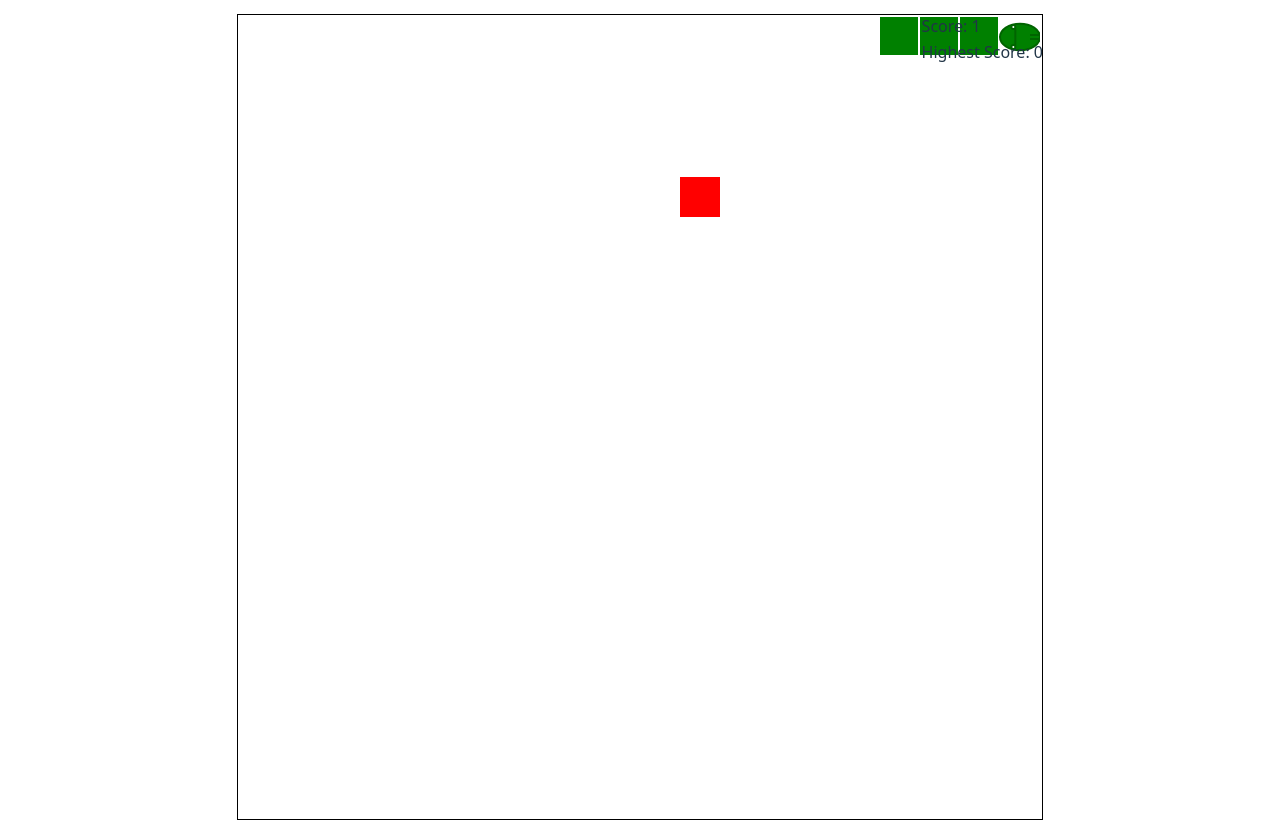
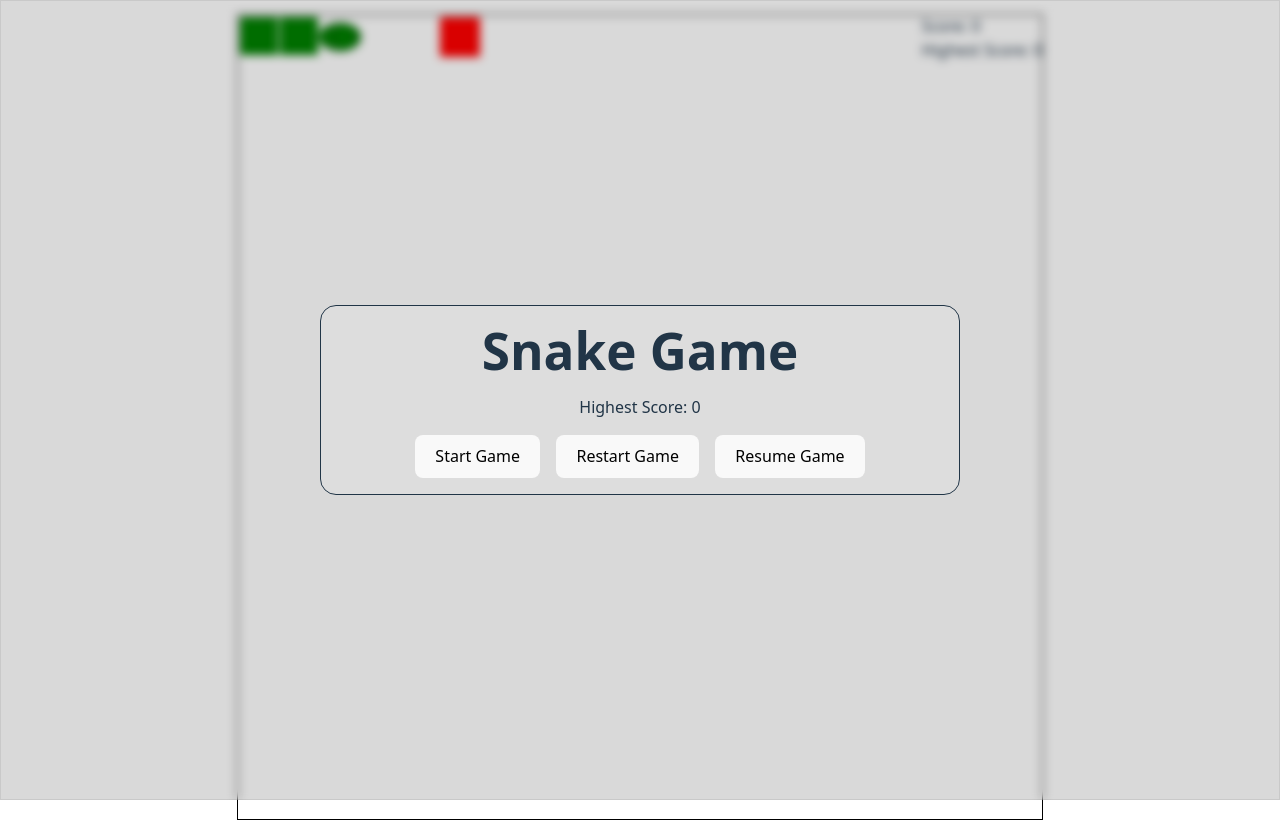
Before and after one commit to Ssaava/snake-game, a React (Vite) app: page / in a window 1280 px wide. Built offline with nearby package versions, Linux system fonts and the light colour scheme.

Commit message:
added menu to manage game start

```diff
--- a/src/App.tsx
+++ b/src/App.tsx
@@ -3,8 +3,27 @@ import GameBoard from "./components/GameBoard";
 import { useSnakeGameContext } from "./context/useSnakeGameContext";
 
 export default function App() {
-  const { score, highestScore } = useSnakeGameContext();
+  const {
+    score,
+    highestScore,
+    isGameOver,
+    setIsGameOver,
+    setSnake,
+    setDirection,
+    setFruit,
+  } = useSnakeGameContext();
   const [canvasSize, setCanvasSize] = useState(800);
+
+  const handleStartGame = () => {
+    setIsGameOver(false);
+    setSnake([
+      [0, 0],
+      [1, 0],
+      [2, 0],
+    ]);
+    setDirection("right");
+    setFruit([5, 0]);
+  };
 
   useEffect(() => {
     const adjustCanvasSize = () => {
@@ -19,13 +38,13 @@ export default function App() {
     <>
       <div
         className={`flex w-full game-container ${
-          canvasSize > 600 ? "min-h-100  items-center " : ""
+          canvasSize > 600 ? "min-h-screen  items-center " : ""
         } justify-center  `}
       >
         <div className="relative">
           {canvasSize > 600 && (
             <>
-              <div className="absolute flex flex-col ">
+              <div className="absolute top-0 right-0 flex flex-col ">
                 <p className="font-bold">Score: {score}</p>
                 <p className="font-bold">Highest Score: {highestScore}</p>
               </div>
@@ -40,6 +59,27 @@ export default function App() {
           <p className="font-bold">Highest Score: {highestScore}</p>
         </div>
       )}
+
+      {isGameOver && (
+        <>
+          <div className="absolute top-0 right-0 bottom-0 left-0 z-10 min-w-screen min-h-screen flex items-center justify-center bg-blur">
+            <div className="border text-center flex flex-col gap-4 settings">
+              <h1 className="text-center"> Snake Game</h1>
+              <p className="font-bold">Highest Score: {highestScore}</p>
+
+              <div className="flex gap-4 items-center w-fit mx-auto ">
+                <button type="button" onClick={handleStartGame}>
+                  Start Game
+                </button>
+                <button type="button" onClick={handleStartGame}>
+                  Restart Game
+                </button>
+                <button>Resume Game</button>
+              </div>
+            </div>
+          </div>
+        </>
+      )}
     </>
   );
 }
--- a/src/context/useSnakeGameContext.tsx
+++ b/src/context/useSnakeGameContext.tsx
@@ -8,10 +8,9 @@ import {
   useState,
 } from "react";
 import {
-  checkCurrentDirection,
   checkFruitCollision,
   checkGameOver,
-  handleHighScoreStorage,
+  handleProgressStorage,
   handleUserDirections,
 } from "../utils/helpers";
 
@@ -29,6 +28,7 @@ type SnakeGameContextType = {
   setScore: Dispatch<SetStateAction<number>>;
   setFruit: Dispatch<SetStateAction<[number, number]>>;
   setMegaFruit: Dispatch<SetStateAction<null | [number, number]>>;
+  setIsGameOver: Dispatch<SetStateAction<boolean>>;
 };
 
 const SnakeGameContextProvider = createContext<SnakeGameContextType>(
@@ -36,13 +36,17 @@ const SnakeGameContextProvider = createContext<SnakeGameContextType>(
 );
 
 export const SnakeGameContext = ({ children }: { children: ReactNode }) => {
-  const [snake, setSnake] = useState<[number, number][]>([
-    [0, 0],
-    [1, 0],
-    [2, 0],
-  ]);
+  const [snake, setSnake] = useState<[number, number][]>(
+    localStorage.getItem("snake")
+      ? JSON.parse(localStorage.getItem("snake") || "[]")
+      : [
+          [0, 0],
+          [1, 0],
+          [2, 0],
+        ]
+  );
   const [direction, setDirection] = useState("right");
-  const [isGameOver, setIsGameOver] = useState(false);
+  const [isGameOver, setIsGameOver] = useState(true);
   const [fruit, setFruit] = useState<[number, number]>([5, 0]);
   const [megaFruit, setMegaFruit] = useState<null | [number, number]>(null);
   const [score, setScore] = useState<number>(0);
@@ -57,7 +61,20 @@ export const SnakeGameContext = ({ children }: { children: ReactNode }) => {
       number
     ];
 
-    checkCurrentDirection(snakeHead, direction);
+    switch (direction) {
+      case "up":
+        snakeHead[1] -= 1;
+        break;
+      case "down":
+        snakeHead[1] += 1;
+        break;
+      case "left":
+        snakeHead[0] -= 1;
+        break;
+      case "right":
+        snakeHead[0] += 1;
+        break;
+    }
     const snakeGrowth = checkFruitCollision(
       snakeHead,
       fruit,
@@ -69,6 +86,7 @@ export const SnakeGameContext = ({ children }: { children: ReactNode }) => {
     newSnake.push(snakeHead);
     const gameOver: boolean = checkGameOver(newSnake);
     if (gameOver) {
+      localStorage.removeItem("snake");
       setIsGameOver(gameOver);
       return;
     }
@@ -85,7 +103,13 @@ export const SnakeGameContext = ({ children }: { children: ReactNode }) => {
     }
 
     setSnake(newSnake);
-    handleHighScoreStorage(score, highestScore, gameOver, setHighestScore);
+    handleProgressStorage(
+      snake,
+      score,
+      highestScore,
+      gameOver,
+      setHighestScore
+    );
   };
 
   // handle user directions
@@ -115,6 +139,7 @@ export const SnakeGameContext = ({ children }: { children: ReactNode }) => {
           setScore: setScore,
           setFruit: setFruit,
           setMegaFruit: setMegaFruit,
+          setIsGameOver: setIsGameOver,
         }}
       >
         {children}
@@ -122,7 +147,6 @@ export const SnakeGameContext = ({ children }: { children: ReactNode }) => {
     </>
   );
 };
-
 export const useSnakeGameContext = () => {
   return useContext(SnakeGameContextProvider);
 };
--- a/src/index.css
+++ b/src/index.css
@@ -16,6 +16,7 @@
   padding: 0;
   border: 0;
   margin: 0;
+  box-sizing: border-box;
 }
 
 a {
@@ -27,21 +28,63 @@ a:hover {
   color: #535bf2;
 }
 
-body {
-  margin: 0;
-  padding: 0;
+.bg-blur {
+  background: rgba(0, 0, 0, 0.15);
+  -webkit-backdrop-filter: blur(5px);
+  backdrop-filter: blur(5px);
+  border: 1px solid rgba(0, 0, 0, 0.075);
+}
+.settings {
+  padding: 1rem;
+  border-radius: 1rem;
+  background-color: rgba(255, 255, 255, 0.1);
+  max-width: 40rem;
+  width: 100%;
+}
+.min-h-screen {
   min-height: 100vh;
-  width: 100vw;
 }
-
-.min-h-100 {
-  min-height: 100vh;
+.border {
+  border: 1px solid;
+}
+.text-center {
+  text-align: center;
+}
+.font-bold {
+  font-weight: 700;
+}
+.font-medium {
+  font-weight: medium;
+}
+.gap-4 {
+  gap: 1rem;
+}
+.p-6 {
+  padding: 6px;
+}
+.bg-red-500 {
+  background-color: red;
 }
 .w-full {
   width: 100%;
 }
+.w-fit {
+  width: fit-content;
+}
+.mx-auto {
+  margin-inline: auto;
+}
+.my-auto {
+  margin-block-start: auto;
+}
 .h-full {
   height: 100%;
+}
+.w-screen {
+  width: 100vh;
+}
+.h-screen {
+  height: 100vh;
 }
 .justify-center {
   justify-content: center;
@@ -91,8 +134,24 @@ button:focus-visible {
 }
 .absolute {
   position: absolute;
+}
+.top-0 {
   top: 0;
+}
+.right-0 {
   right: 0;
+}
+.left-0 {
+  left: 0;
+}
+.bottom {
+  bottom: 0;
+}
+.z-10 {
+  z-index: 10;
+}
+.z-50 {
+  z-index: 50;
 }
 
 .font-bold {
@@ -104,9 +163,10 @@ button:focus-visible {
 }
 .flex-col {
   flex-direction: column;
-  gap: 0.1rem;
 }
-
+.flex-wrap {
+  flex-wrap: wrap;
+}
 .game-container {
   padding-block: 14px;
 }
--- a/src/utils/helpers.ts
+++ b/src/utils/helpers.ts
@@ -125,27 +125,8 @@ export const drawFruit = (
   );
 };
 
-export const checkCurrentDirection = (
-  snakeHead: [number, number],
-  direction: string
-) => {
-  switch (direction) {
-    case "up":
-      snakeHead[1] -= 1;
-      break;
-    case "down":
-      snakeHead[1] += 1;
-      break;
-    case "left":
-      snakeHead[0] -= 1;
-      break;
-    case "right":
-      snakeHead[0] += 1;
-      break;
-  }
-};
-
-export const handleHighScoreStorage = (
+export const handleProgressStorage = (
+  snake: [number, number][],
   score: number,
   highSore: number,
   isGameOver: boolean,
@@ -155,6 +136,7 @@ export const handleHighScoreStorage = (
     localStorage.setItem("highScore", score.toString());
     setHighestScore(score);
   }
+  localStorage.setItem("snake", JSON.stringify(snake));
 };
 
 export const drawSnake = (
```
